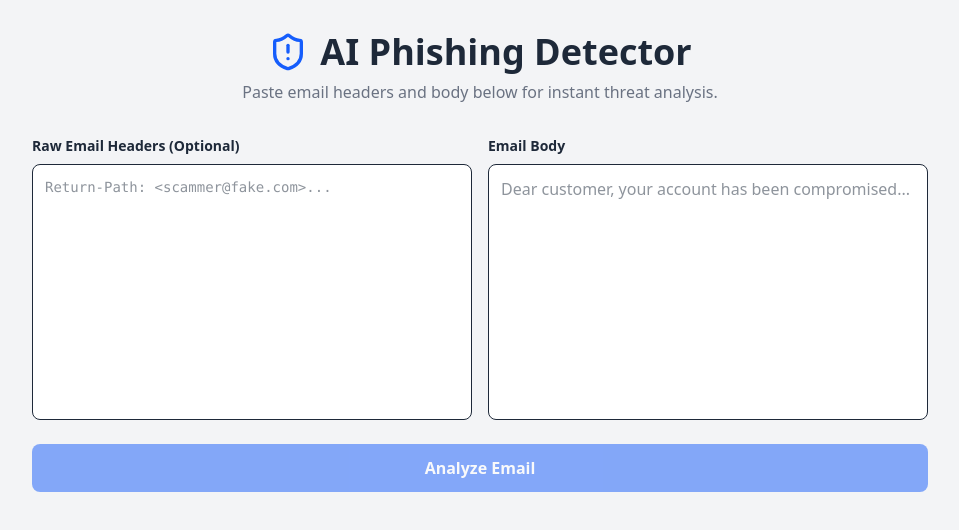
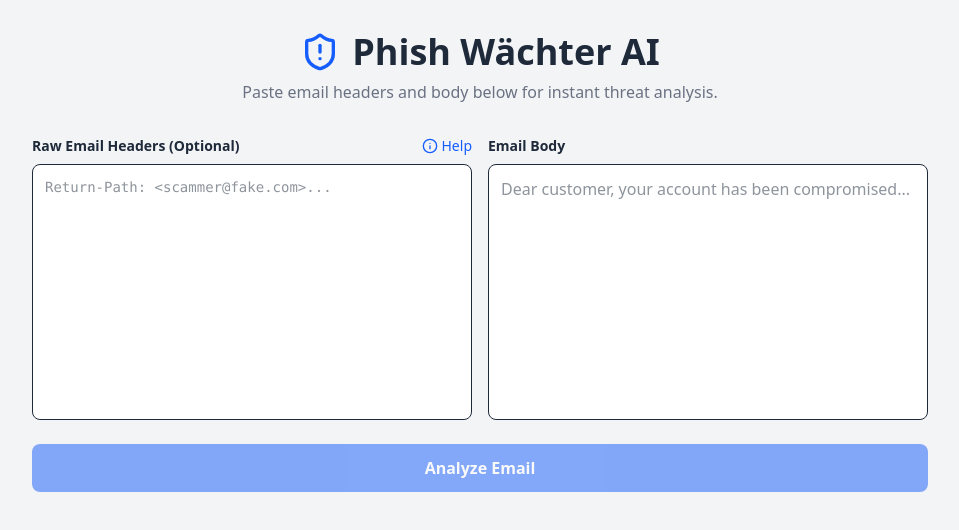
Before and after one commit to AnshulBirwal/PhishWaechterAI, a React (Vite) app: page / in a window 1280 px wide. Shown: the top 530 px of the page, without its empty margins (160-1119 px from the left). Built offline with nearby package versions, Linux system fonts and the light colour scheme.

Commit message:
added Help button

```diff
--- a/src/App.tsx
+++ b/src/App.tsx
@@ -1,5 +1,5 @@
-import { useState } from 'react';
-import { ShieldAlert, ShieldCheck, AlertTriangle, Loader2 } from 'lucide-react';
+import { useState, useRef, useEffect } from 'react';
+import { ShieldAlert, ShieldCheck, AlertTriangle, Loader2, Info } from 'lucide-react';
 import type { AnalysisResult, AnalyzeRequest } from './types';
 
 function App() {
@@ -8,6 +8,27 @@
   const [isLoading, setIsLoading] = useState(false);
   const [result, setResult] = useState<AnalysisResult | null>(null);
   const [error, setError] = useState<string | null>(null);
+
+  const [showHeaderInfo, setShowHeaderInfo] = useState(false);
+
+  // Create a reference to the help container so we can detect clicks outside of it
+  const helpRef = useRef<HTMLDivElement>(null);
+
+  // This effect listens for clicks anywhere on the page
+  useEffect(() => {
+    function handleClickOutside(event: MouseEvent) {
+      if (helpRef.current && !helpRef.current.contains(event.target as Node)) {
+        setShowHeaderInfo(false); // Close the box if the click was outside the ref
+      }
+    }
+
+    // Bind the event listener
+    document.addEventListener("mousedown", handleClickOutside);
+    return () => {
+      // Unbind the event listener on clean up
+      document.removeEventListener("mousedown", handleClickOutside);
+    };
+  }, [helpRef]);
 
   const handleAnalyze = async () => {
     setIsLoading(true);
@@ -47,17 +68,48 @@
     <div className="min-h-screen p-8 text-gray-800 font-sans">
       <div className="max-w-4xl mx-auto space-y-6">
 
+        {/* Header */}
         <div className="text-center space-y-2 mb-8">
           <h1 className="text-4xl font-bold flex justify-center items-center gap-3">
             <ShieldAlert className="w-10 h-10 text-blue-600" />
-            AI Phishing Detector
+            Phish Wächter AI
           </h1>
           <p className="text-gray-500">Paste email headers and body below for instant threat analysis.</p>
         </div>
 
+        {/* Input Area */}
         <div className="grid md:grid-cols-2 gap-4">
+
+          {/* Headers Column */}
           <div className="flex flex-col gap-2">
-            <label className="font-semibold text-sm">Raw Email Headers (Optional)</label>
+
+            {/* Added relative positioning and the ref to this container */}
+            <div className="flex items-center justify-between relative" ref={helpRef}>
+              <label className="font-semibold text-sm">Raw Email Headers (Optional)</label>
+
+              <button
+                onClick={() => setShowHeaderInfo(!showHeaderInfo)}
+                className="text-blue-600 hover:text-blue-800 flex items-center gap-1 text-sm font-medium transition-colors"
+                title="Where do I find headers?"
+              >
+                <Info className="w-4 h-4" />
+                Help
+              </button>
+
+              {/* The Info Card (Now Absolutely Positioned) */}
+              {showHeaderInfo && (
+                <div className="absolute top-full right-0 mt-2 w-80 bg-blue-50 border border-blue-200 text-blue-800 p-4 rounded-lg text-sm shadow-xl z-10 animate-in fade-in zoom-in-95">
+                  <p className="font-bold mb-2">Where do I find headers?</p>
+                  <ol className="list-decimal pl-4 space-y-1.5">
+                    <li>In Gmail, open the email you want to check.</li>
+                    <li>Click the <strong>three vertical dots</strong> (More) in the top right corner of the email.</li>
+                    <li>Select <strong>"Show original"</strong>.</li>
+                    <li>Copy all the text from the very top down to the line that says <strong>MIME-Version</strong>.</li>
+                  </ol>
+                </div>
+              )}
+            </div>
+
             <textarea
               className="p-3 border rounded-lg h-64 font-mono text-sm resize-none focus:ring-2 focus:ring-blue-500 outline-none bg-white"
               placeholder="Return-Path: <scammer@fake.com>..."
@@ -65,6 +117,8 @@
               onChange={(e) => setHeaders(e.target.value)}
             />
           </div>
+
+          {/* Body Column */}
           <div className="flex flex-col gap-2">
             <label className="font-semibold text-sm">Email Body</label>
             <textarea
@@ -76,6 +130,7 @@
           </div>
         </div>
 
+        {/* Action Button */}
         <button
           onClick={handleAnalyze}
           disabled={isLoading || (!headers && !body)}
@@ -86,6 +141,7 @@
 
         {error && <div className="p-4 bg-red-100 text-red-700 rounded-lg text-center font-medium">{error}</div>}
 
+        {/* Results Dashboard */}
         {result && (
           <div className="bg-white p-6 rounded-xl shadow-sm border space-y-6">
             <div className="flex justify-between items-center border-b pb-4">
@@ -105,7 +161,7 @@
               </div>
               <div className="w-full bg-gray-200 rounded-full h-4">
                 <div
-                  className={`h-4 rounded-full ${result.confidenceScore > 70 ? 'bg-red-500' : result.confidenceScore > 30 ? 'bg-yellow-500' : 'bg-green-500'}`}
+                  className={`h-4 rounded-full transition-all duration-1000 ${result.confidenceScore > 70 ? 'bg-red-500' : result.confidenceScore > 30 ? 'bg-yellow-500' : 'bg-green-500'}`}
                   style={{ width: `${result.confidenceScore}%` }}
                 ></div>
               </div>
```
